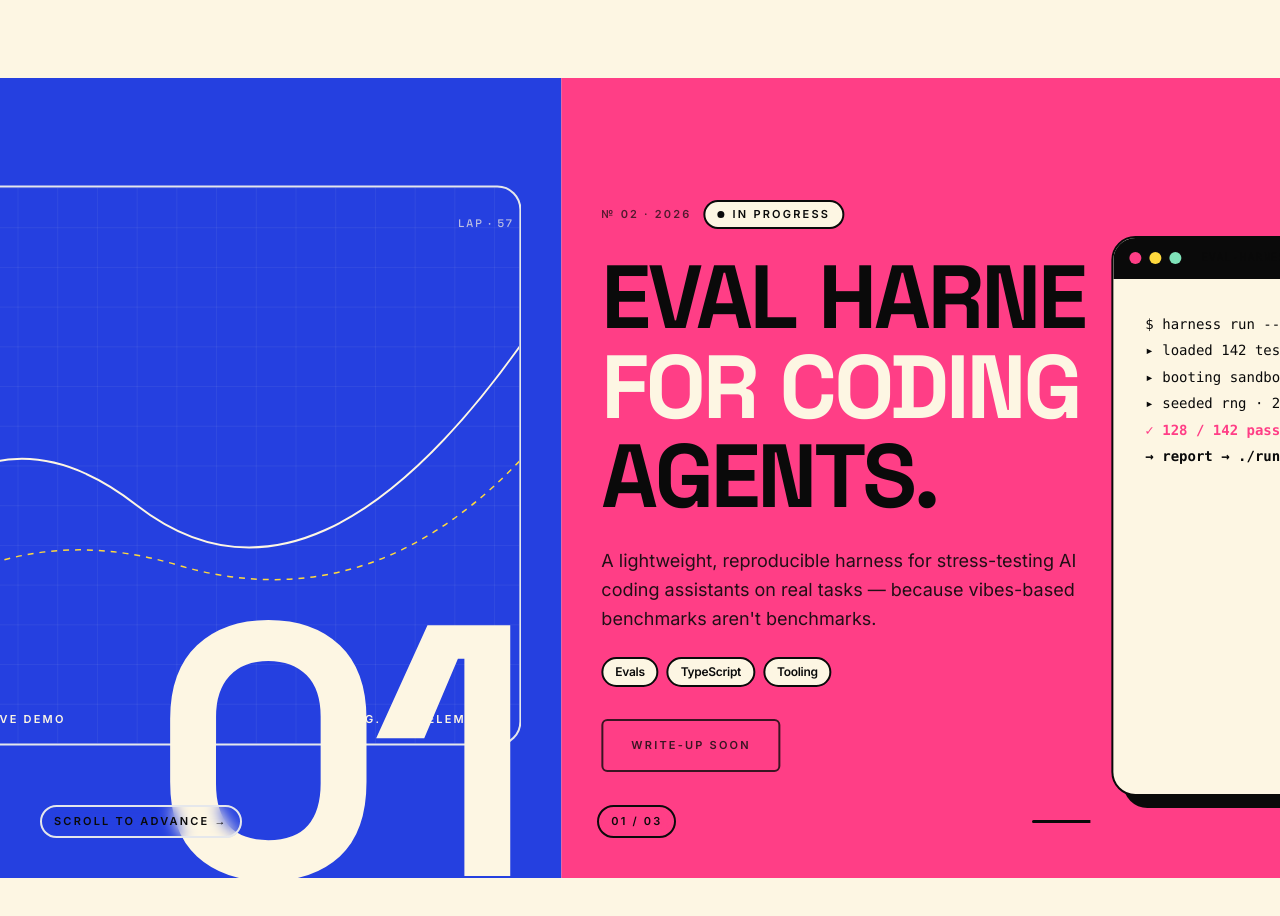
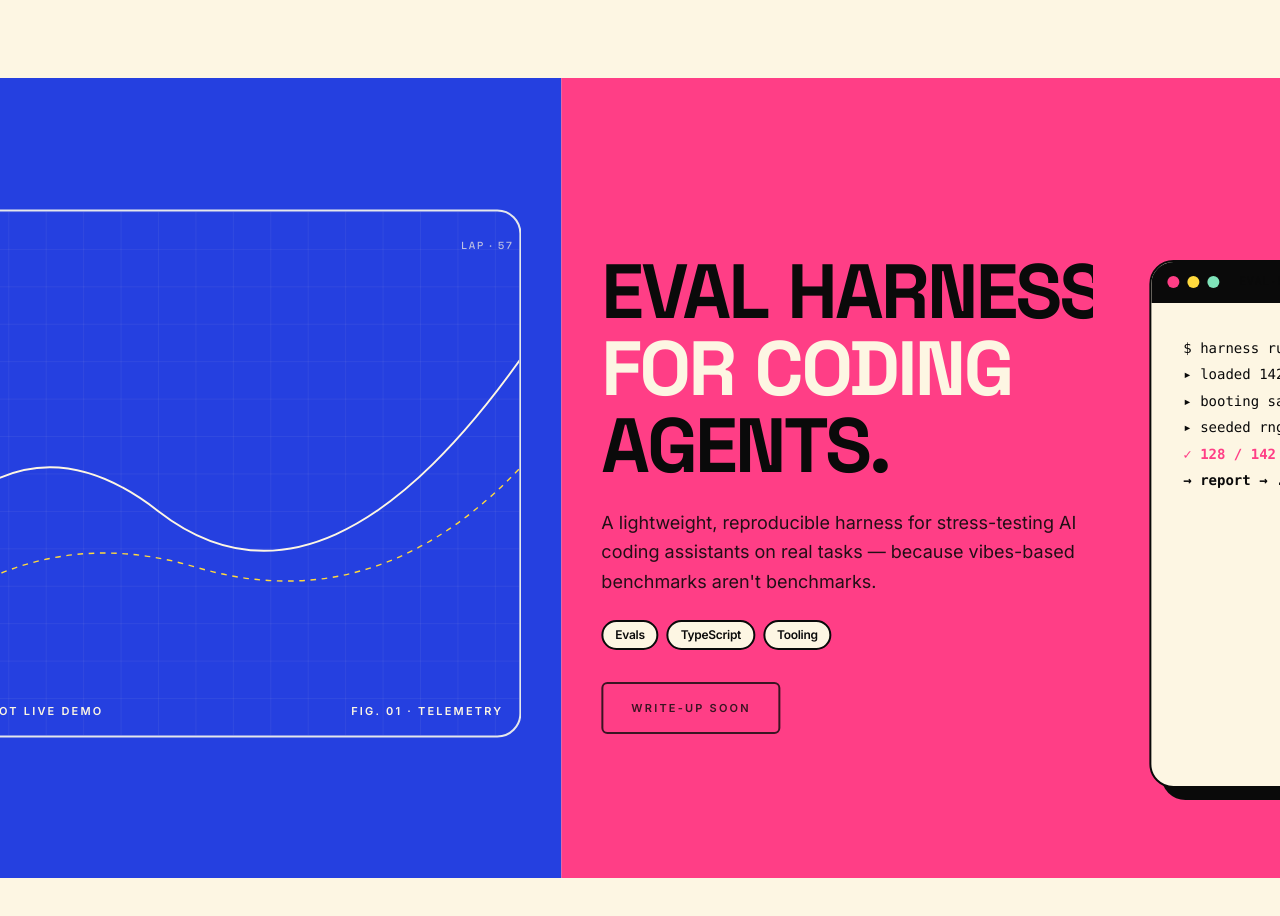
Before and after one commit to AntoineIQ/jules-portfolio, a Next.js app in the folder apps/web/: page / in a window 1280 px wide. Shown: the part 1190-2106 px from the top of the page. Built offline with nearby package versions, Linux system fonts and the light colour scheme.

Commit message:
Simplify project cards and fix home track spacing

```diff
--- a/apps/web/app/projects/page.tsx
+++ b/apps/web/app/projects/page.tsx
@@ -13,8 +13,6 @@ export const metadata: Metadata = {
 };
 
 type Row = {
-  n: string;
-  year: string;
   title: string;
   summary: string;
   tags: string[];
@@ -25,8 +23,6 @@ type Row = {
 
 const ROWS: Row[] = [
   {
-    n: "01",
-    year: "2026",
     title: "F1 prediction lab",
     summary:
       "A live ML case study with a 3D season explorer, race dossiers, automated refresh pipelines, and a Python API running behind the site.",
@@ -36,8 +32,6 @@ const ROWS: Row[] = [
     bg: "bg-pink",
   },
   {
-    n: "02",
-    year: "2026",
     title: "Eval harness for coding agents",
     summary:
       "A lightweight, reproducible harness for stress-testing AI coding assistants on real tasks — because vibes-based benchmarks aren't benchmarks.",
@@ -46,8 +40,6 @@ const ROWS: Row[] = [
     bg: "bg-mint",
   },
   {
-    n: "03",
-    year: "—",
     title: "Reserved for next case study",
     summary:
       "Space kept for the next serious piece. I'd rather have three case studies worth reading than ten projects worth skimming.",
@@ -115,20 +107,9 @@ export default function ProjectsPage() {
                 <article
                   className={`relative rounded-[24px] border-[2.5px] border-ink ${r.bg} p-8 md:p-10 transition-transform press-scale`}
                 >
-                  <div className="grid grid-cols-1 lg:grid-cols-[auto_1fr_auto] gap-6 lg:gap-10 items-start">
-                    <span className="eyebrow text-ink/70">№ {r.n}</span>
+                  <div className="grid grid-cols-1 lg:grid-cols-[1fr_auto] gap-6 lg:gap-10 items-start">
                     <div>
-                      <div className="flex flex-wrap items-center gap-3">
-                        <span
-                          className={`eyebrow rounded-full border-2 border-ink px-3 py-1 ${
-                            r.status === "live" ? "bg-cream" : r.status === "draft" ? "bg-white-warm" : "bg-transparent"
-                          }`}
-                        >
-                          {r.status === "live" ? "Case study" : r.status === "draft" ? "In progress" : "Reserved"}
-                        </span>
-                        <span className="eyebrow text-ink/70">{r.year}</span>
-                      </div>
-                      <h2 className="mt-5 font-display uppercase text-[clamp(32px,5vw,72px)] leading-[0.92] tracking-tightest">
+                      <h2 className="font-display uppercase text-[clamp(32px,5vw,72px)] leading-[0.92] tracking-tightest">
                         {r.title}
                       </h2>
                       <p className="mt-5 max-w-[56ch] text-[16px] md:text-[17px] leading-relaxed text-ink/85">
@@ -147,7 +128,7 @@ export default function ProjectsPage() {
                         </div>
                       )}
                     </div>
-                    <div className="flex items-center justify-end gap-2 text-ink">
+                    <div className="flex items-center justify-end gap-2 text-ink lg:pt-2">
                       {r.href ? (
                         <span className="inline-flex items-center gap-3">
                           <span className="eyebrow">Read</span>
@@ -155,7 +136,7 @@ export default function ProjectsPage() {
                         </span>
                       ) : (
                         <span className="eyebrow opacity-70">
-                          {r.status === "draft" ? "Write-up soon" : "—"}
+                          {r.status === "draft" ? "In progress" : "Reserved"}
                         </span>
                       )}
                     </div>
@@ -163,7 +144,7 @@ export default function ProjectsPage() {
                 </article>
               );
               return (
-                <StaggerItem key={r.n}>
+                <StaggerItem key={r.title}>
                   {r.href ? (
                     <Link href={r.href} className="block group">
                       {Inner}
--- a/apps/web/components/home/horizontal-work.tsx
+++ b/apps/web/components/home/horizontal-work.tsx
@@ -1,14 +1,13 @@
 "use client";
 
 import Link from "next/link";
-import { useRef, useState } from "react";
+import { useRef } from "react";
 import {
   motion,
   useScroll,
   useTransform,
   useSpring,
   useMotionTemplate,
-  useMotionValueEvent,
   useReducedMotion,
   type MotionValue,
 } from "framer-motion";
@@ -16,9 +15,6 @@ import { ArrowDiagonal } from "@/components/decoration/arrow";
 import { KineticText } from "@/components/motion/kinetic-text";
 
 type Project = {
-  n: string;
-  status: "Case study" | "In progress" | "Reserved";
-  year: string;
   title: string[];
   description: string;
   tags: string[];
@@ -28,9 +24,6 @@ type Project = {
 
 const PROJECTS: Project[] = [
   {
-    n: "01",
-    status: "Case study",
-    year: "2026",
     title: ["F1 prediction", "lab,", "live."],
     description:
       "A recruiter-facing ML case study with a live Python inference API, a 3D season explorer, and historical evaluation that stays honest about misses.",
@@ -39,9 +32,6 @@ const PROJECTS: Project[] = [
     tone: "cobalt",
   },
   {
-    n: "02",
-    status: "In progress",
-    year: "2026",
     title: ["Eval harness", "for coding", "agents."],
     description:
       "A lightweight, reproducible harness for stress-testing AI coding assistants on real tasks — because vibes-based benchmarks aren't benchmarks.",
@@ -49,9 +39,6 @@ const PROJECTS: Project[] = [
     tone: "pink",
   },
   {
-    n: "03",
-    status: "Reserved",
-    year: "—",
     title: ["Reserved", "for the", "next case."],
     description:
       "Space kept for the next serious piece. I'd rather have three case studies worth reading than ten projects worth skimming.",
@@ -62,42 +49,33 @@ const PROJECTS: Project[] = [
 
 const TONE_MAP: Record<
   Project["tone"],
-  { bg: string; fg: string; accent: string; chipBg: string; chipBorder: string; tagBg: string; tagBorder: string; tagText: string; dot: string; cta: string }
+  { bg: string; fg: string; accent: string; tagBg: string; tagBorder: string; tagText: string; cta: string }
 > = {
   cobalt: {
     bg: "bg-cobalt",
     fg: "text-cream",
     accent: "text-yellow",
-    chipBg: "bg-cobalt-deep",
-    chipBorder: "border-cream text-cream",
     tagBg: "bg-cobalt-deep",
     tagBorder: "border-cream",
     tagText: "text-cream",
-    dot: "bg-yellow",
     cta: "bg-yellow text-ink",
   },
   pink: {
     bg: "bg-pink",
     fg: "text-ink",
     accent: "text-cream",
-    chipBg: "bg-cream",
-    chipBorder: "border-ink text-ink",
     tagBg: "bg-cream",
     tagBorder: "border-ink",
     tagText: "text-ink",
-    dot: "bg-ink",
     cta: "bg-ink text-cream",
   },
   yellow: {
     bg: "bg-cream",
     fg: "text-ink",
     accent: "text-pink",
-    chipBg: "bg-cream-deep",
-    chipBorder: "border-ink text-ink",
     tagBg: "bg-cream-deep",
     tagBorder: "border-ink",
     tagText: "text-ink",
-    dot: "bg-pink",
     cta: "bg-ink text-cream",
   },
 };
@@ -119,7 +97,6 @@ export function HorizontalWork() {
 
 function HorizontalTrack() {
   const sectionRef = useRef<HTMLElement>(null);
-  const [progressLabel, setProgressLabel] = useState("01 / 03");
 
   const { scrollYProgress } = useScroll({
     target: sectionRef,
@@ -129,14 +106,6 @@ function HorizontalTrack() {
   const rawX = useTransform(scrollYProgress, [0, 1], [0, -66.6667]);
   const smoothX = useSpring(rawX, { stiffness: 70, damping: 20, mass: 0.35 });
   const trackTransform = useMotionTemplate`translate3d(${smoothX}%, 0px, 0px)`;
-
-  const progressScale = useSpring(scrollYProgress, { stiffness: 120, damping: 24, mass: 0.3 });
-  const progressTransform = useMotionTemplate`scaleX(${progressScale})`;
-
-  useMotionValueEvent(scrollYProgress, "change", (v) => {
-    const n = Math.max(1, Math.min(PROJECTS.length, Math.floor(v * PROJECTS.length) + 1));
-    setProgressLabel(`0${n} / 0${PROJECTS.length}`);
-  });
 
   return (
     <>
@@ -163,7 +132,7 @@ function HorizontalTrack() {
       <section
         ref={sectionRef}
         className="relative bg-cream text-ink"
-        style={{ height: "320vh" }}
+        style={{ height: "300vh" }}
       >
         <div className="sticky top-0 h-screen overflow-hidden">
           <motion.div
@@ -176,27 +145,9 @@ function HorizontalTrack() {
             }}
           >
             {PROJECTS.map((p, i) => (
-            <Card key={p.n} project={p} index={i} scrollYProgress={scrollYProgress} />
+              <Card key={p.title.join("-")} project={p} index={i} scrollYProgress={scrollYProgress} />
             ))}
           </motion.div>
-
-        <div className="pointer-events-none absolute bottom-6 md:bottom-10 left-0 right-0 px-6 md:px-10">
-          <div className="mx-auto max-w-wide flex items-center justify-between gap-6">
-            <span className="eyebrow text-ink/70 bg-cream/85 backdrop-blur px-3 py-1.5 rounded-full border-2 border-ink/20">
-              Scroll to advance →
-            </span>
-            <span className="eyebrow text-ink font-semibold bg-cream/85 backdrop-blur px-3 py-1.5 rounded-full border-2 border-ink">
-              {progressLabel}
-            </span>
-            <div className="h-[3px] w-28 md:w-52 bg-ink/15 overflow-hidden rounded-full">
-              <motion.div
-                className="h-full w-full origin-left bg-ink"
-                initial={false}
-                style={{ transform: progressTransform }}
-              />
-            </div>
-          </div>
-        </div>
         </div>
       </section>
     </>
@@ -230,21 +181,9 @@ function Card({
       className={`shrink-0 w-screen h-full ${tone.bg} ${tone.fg} relative overflow-hidden`}
     >
       <div className="absolute inset-0 flex items-center">
-        <div className="mx-auto max-w-wide w-full px-6 md:px-10 pt-32 pb-28 grid grid-cols-12 gap-6 items-center">
-          <div className="col-span-12 lg:col-span-6 xl:col-span-5 flex flex-col gap-6">
-            <div className="flex items-center gap-3 flex-wrap">
-              <span className="eyebrow opacity-70">
-                № {project.n} · {project.year}
-              </span>
-              <span
-                className={`eyebrow rounded-full border-2 px-3 py-1 inline-flex items-center gap-2 ${tone.chipBorder} ${tone.chipBg}`}
-              >
-                <span className={`h-[7px] w-[7px] rounded-full ${tone.dot}`} />
-                {project.status}
-              </span>
-            </div>
-
-            <h3 className="font-display uppercase leading-[0.86] tracking-tightest text-[clamp(44px,7vw,120px)]">
+        <div className="mx-auto max-w-wide w-full px-6 md:px-10 pt-28 pb-20 xl:pt-32 xl:pb-24 grid grid-cols-1 xl:grid-cols-[minmax(0,0.86fr)_minmax(540px,1.14fr)] gap-10 xl:gap-14 items-center">
+          <div className="flex max-w-[48rem] flex-col gap-6">
+            <h3 className="font-display uppercase leading-[0.88] tracking-tightest text-[clamp(42px,6vw,104px)]">
               {project.title.map((line, li) => (
                 <span key={li} className={`block ${li === 1 ? tone.accent : ""}`}>
                   <KineticText delay={0.08 * li} stagger={0.05}>
@@ -293,7 +232,7 @@ function Card({
           </div>
 
           <motion.div
-            className="col-span-12 lg:col-span-6 xl:col-span-7 relative h-[52vh] lg:h-[70vh]"
+            className="relative h-[46vh] xl:h-[66vh]"
             initial={false}
             style={{ transform: visualTransform }}
           >
@@ -302,15 +241,6 @@ function Card({
             {project.tone === "yellow" && <VisualReserved />}
           </motion.div>
         </div>
-      </div>
-
-      <div
-        className={`pointer-events-none absolute -bottom-8 right-4 md:right-10 font-display uppercase leading-none tracking-tightest text-[clamp(160px,28vw,460px)] ${
-          project.tone === "cobalt" ? "text-cream/10" : "text-ink/[0.06]"
-        }`}
-        aria-hidden
-      >
-        {project.n}
       </div>
     </article>
   );
@@ -473,21 +403,18 @@ function FallbackStack() {
             const tone = TONE_MAP[p.tone];
             const inner = (
               <article className={`rounded-[24px] border-[2.5px] border-ink ${tone.bg} ${tone.fg} p-8 md:p-12`}>
-                <span className="eyebrow opacity-70">
-                  № {p.n} · {p.year}
-                </span>
-                <h3 className="mt-4 font-display uppercase text-[clamp(32px,5vw,72px)] leading-[0.92] tracking-tightest">
+                <h3 className="font-display uppercase text-[clamp(32px,5vw,72px)] leading-[0.92] tracking-tightest">
                   {p.title.join(" ")}
                 </h3>
                 <p className="mt-5 max-w-[56ch]">{p.description}</p>
               </article>
             );
             return p.href ? (
-              <Link key={p.n} href={p.href}>
+              <Link key={p.title.join("-")} href={p.href}>
                 {inner}
               </Link>
             ) : (
-              <div key={p.n}>{inner}</div>
+              <div key={p.title.join("-")}>{inner}</div>
             );
           })}
         </div>
```
Lines whose indentation alone changed are shown as unchanged.
